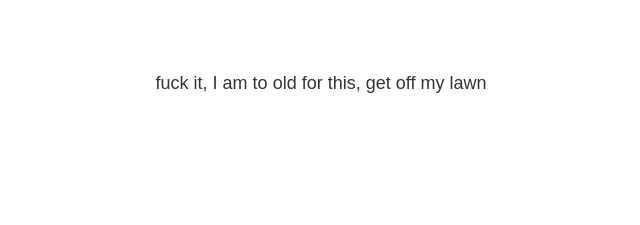
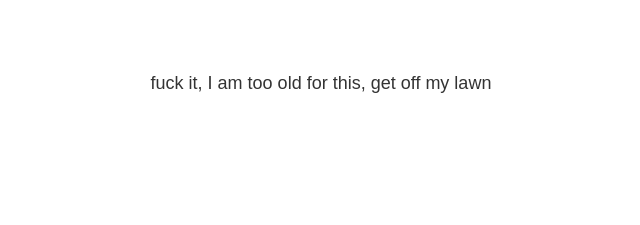
Before and after one commit to kevinfoerster/com.becomingagrumpyoldman, a Gatsby site: page /page-2 in a window 1280 px wide. Shown: the part 572-797 px from the top of the page, 319-959 px from the left. Built offline with nearby package versions, Linux system fonts and the light colour scheme; Gatsby itself is replaced by a stand-in of ours.

Commit message:
fixed spelling

```diff
--- a/src/components/header/index.js
+++ b/src/components/header/index.js
@@ -12,7 +12,7 @@ const Header = ({ siteTitle }) => (
         {siteTitle}
       </Link>
     </h1>
-    <p>fuck it, I am to old for this, get off my lawn</p>
+    <p>fuck it, I am too old for this, get off my lawn</p>
   </div>
 )
 
```
